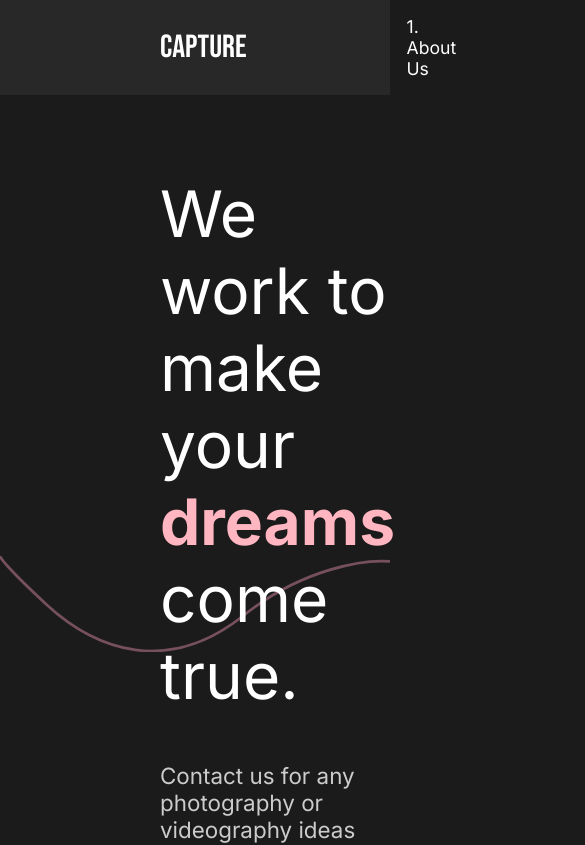
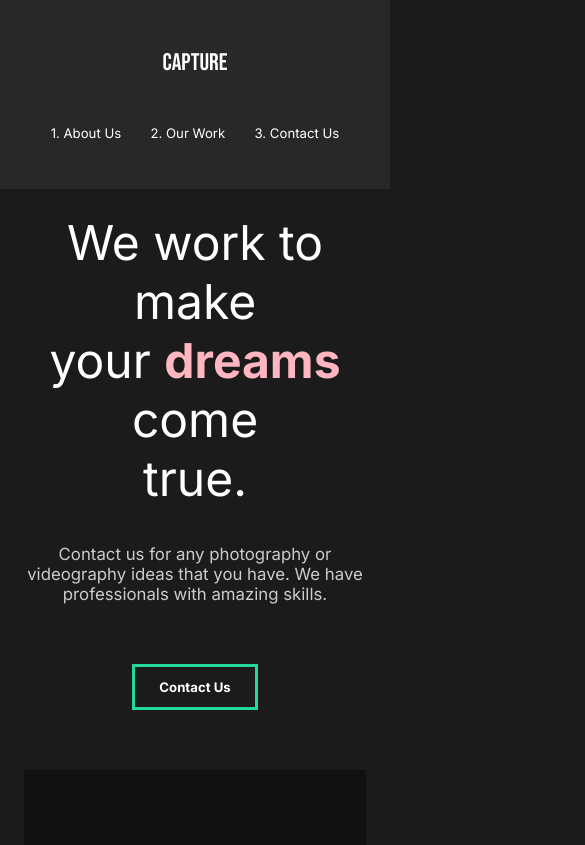
Before and after one commit to Viki-Bo/website-project-react, a React (Create React App) app: page / in a window 390 px wide. Shown: the top 845 px of the page, 585 px wide, since content can reach past the window. Built offline with nearby package versions, Linux system fonts and the light colour scheme.

Commit message:
mobile friendly

```diff
--- a/src/App.js
+++ b/src/App.js
@@ -7,6 +7,7 @@
 import {Switch, Route, useLocation} from 'react-router-dom';
 import MovieDetail from './pages/MovieDetail';
 import {AnimatePresence} from 'framer-motion';
+
 
 function App() {
   const location = useLocation();
--- a/src/components/GlobalStyle.js
+++ b/src/components/GlobalStyle.js
@@ -11,6 +11,14 @@
   body {
       background: #1b1b1b;
       font-family: 'Inter', sans-serif;
+      overflow-x: hidden;
+    }
+
+    html {
+        @media (max-width: 1700px){
+            font-size: 75%;
+        }
+
     }
 
   button {
--- a/src/components/Nav.js
+++ b/src/components/Nav.js
@@ -31,6 +31,9 @@
     align-items: center;
     padding: 1rem 10rem;
     background-color: #282828;
+    position: sticky;
+    top: 0;
+    z-index: 10;
     a {
         color: white;
         text-decoration: none;
@@ -48,6 +51,22 @@
         padding-left: 10rem;
         position: relative;
     }
+    @media (max-width: 1300px){
+        flex-direction: column;
+        padding: 2rem 1rem;
+        #logo {
+            display: inline-block;
+            margin: 2rem;
+        }
+        ul{
+            padding: 2rem;
+            justify-content: space-around;
+            width: 100%;
+            li{
+                padding: 0;
+            }
+        }
+    }
 `;
 
 export default Nav;
--- /dev/null
+++ b/src/components/ScrollTop.js
@@ -0,0 +1,15 @@
+import { useEffect } from "react";
+import { useLocation } from "react-router";
+
+const ScrollTop = () => {
+    const { pathname } = useLocation();
+    useEffect(() => {
+        window.scroll({
+            top:0,
+            left:0
+        });
+    }, [pathname]);
+    return null;
+};
+
+export default ScrollTop;
--- a/src/components/ServicesSection.js
+++ b/src/components/ServicesSection.js
@@ -69,6 +69,9 @@
 const Cards = styled.div`
     display: flex;
     flex-wrap: wrap;
+    @media (max-width: 1300px){
+        justify-content: center;
+    }
 `;
 const Card = styled.div`
     flex-basis: 20rem;
--- a/src/components/useScroll.js
+++ b/src/components/useScroll.js
@@ -3,7 +3,7 @@
 
 export const useScroll = () => {
     const controls = useAnimation();
-    const [element, view] = useInView({ threshold: 0.5});
+    const [element, view] = useInView({ threshold: 0.3});
     if(view){
         controls.start('show');
     }else{
--- a/src/pages/AboutUs.js
+++ b/src/pages/AboutUs.js
@@ -4,6 +4,7 @@
 import FaqSection from '../components/FaqSection';
 import { motion } from 'framer-motion';
 import {pageAnimation} from '../animation';
+import ScrollTop from '../components/ScrollTop';
 
 
 const AboutUs = () => {
@@ -16,6 +17,7 @@
         <AboutSection />
         <ServicesSection />
         <FaqSection />
+        <ScrollTop />
         </motion.div>
     );
 };
--- a/src/pages/ContactUs.js
+++ b/src/pages/ContactUs.js
@@ -50,11 +50,18 @@
     padding: 5rem 10rem;
     color: #353535;
     min-height: 90vh;
+    @media (max-width: 1300px){
+        padding: 2rem;
+        font-size: 1rem;
+    }
 `;
 
 const Title = styled.div`
     margin-bottom: 4rem;
     color: black;
+    @media (max-width: 1300px){
+        margin-top: 5rem;
+    }
 `;
 
 const Hide = styled.div`
--- a/src/pages/MovieDetail.js
+++ b/src/pages/MovieDetail.js
@@ -74,7 +74,7 @@
   margin: 5rem 10rem;
   align-items: center;
   justify-content: space-around;
-  @media (max-width: 1500px) {
+  @media (max-width: 1300px) {
     display: block;
     margin: 2rem 2rem;
   }
--- a/src/pages/OurWork.js
+++ b/src/pages/OurWork.js
@@ -7,17 +7,18 @@
 import { motion } from 'framer-motion';
 import {sliderContainer, pageAnimation, fade, photoAnim, lineAnim, slider} from '../animation';
 import {useScroll} from '../components/useScroll';
+import ScrollTop from '../components/ScrollTop';
 
 const OurWork = () => {
     const [element, controls] = useScroll();
     const [element2, controls2] = useScroll();
     return (
         <Work
-            exit="exit"
-            variants={pageAnimation}
-            initial="hidden"
-            animate="show"
-            style={{background: "#fff" }}
+                style={{ background: '#fff' }}
+                variants={pageAnimation}
+                exit="exit"
+                initial="hidden"
+                animate="show"
             >
             <motion.div variants={sliderContainer}>
                 <Frame1 variants={slider}></Frame1>
@@ -64,6 +65,7 @@
                 <img src={goodtimes} alt="goodtimes" />
                 </Link>
             </Movie>
+            <ScrollTop />
         </Work>
     );
 };
@@ -72,6 +74,10 @@
     min-height: 100vh;
     overflow: hidden;
     padding: 5rem 10rem;
+    @media (max-width: 1300px){
+        padding: 2rem 2rem;
+    }
+
     h2{
         padding: 1rem 0rem;
     }
--- a/src/styles.js
+++ b/src/styles.js
@@ -9,6 +9,11 @@
     justify-content: space-between;
     padding: 5rem 10rem;
     color: white;
+    @media (max-width: 1300px){
+        display: block;
+        padding: 2rem 2rem;
+        text-align: center;
+    }
 
 `;
 export const Description = styled.div`
@@ -17,6 +22,12 @@
     z-index: 2;
     h2 {
         font-weight: lighter;
+    }
+    @media (max-width: 1300px){
+       padding: 0;
+       button{
+           margin: 2rem 0rem 5rem 0rem;
+       }
     }
 `;
 
```
